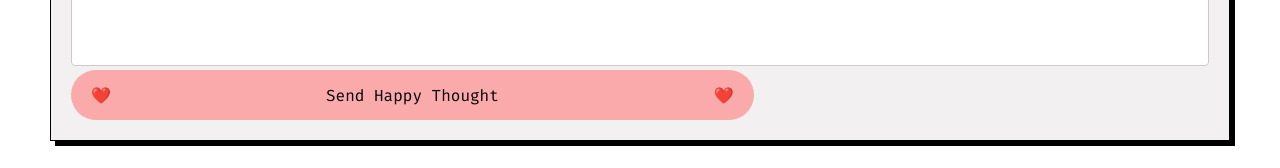
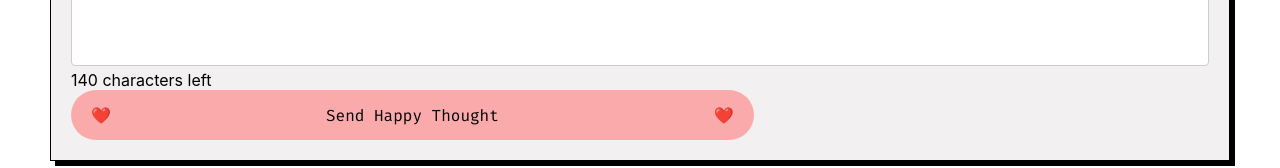
Before and after one commit to Technigo/project-happy-thoughts-vite, a React (Vite) app: page / in a window 1280 px wide. Shown: the part 281-449 px from the top of the page. Built offline with nearby package versions, Linux system fonts and the light colour scheme; no server answers.

Commit message:
simple character counter added

```diff
--- a/src/components/Post/Post.jsx
+++ b/src/components/Post/Post.jsx
@@ -15,6 +15,12 @@ export const Post = () => {
   const handleChange = (event) => {
     setMessage(event.target.value);
   };
+
+  //calculate remaining characters
+  const charactersLeft = 140 - message.length;
+  // const changeTextColor = () => {
+  //   return charactersLeft < 5 ? "red" : "black";
+  // };
 
   //handle form submission
   const handlePostSubmit = async (event) => {
@@ -56,13 +62,14 @@ export const Post = () => {
           <p>What&#39;s making you happy right now?</p>
           <textarea
             rows="3"
-            maxLength="140"
+            maxLength="160"
             value={message}
             onChange={handleChange}
             placeholder="A smile is the shortest distance between two people. - Victor Borge"
             required
           ></textarea>
         </label>
+        <div className="character-count">{charactersLeft} characters left</div>
         {error && <div className="error">{error}</div>}
         {/* {error message "Something didn't go to plan. Try again later!" is displayed here} */}
 
```
